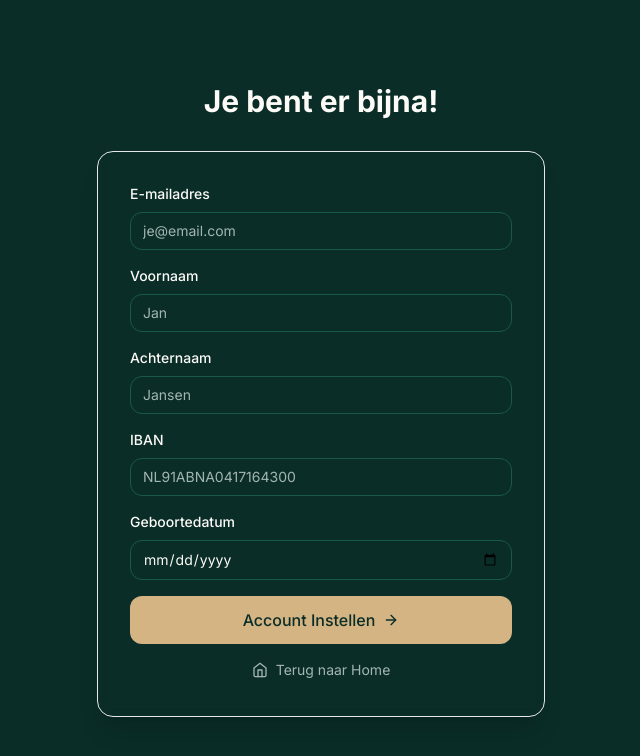
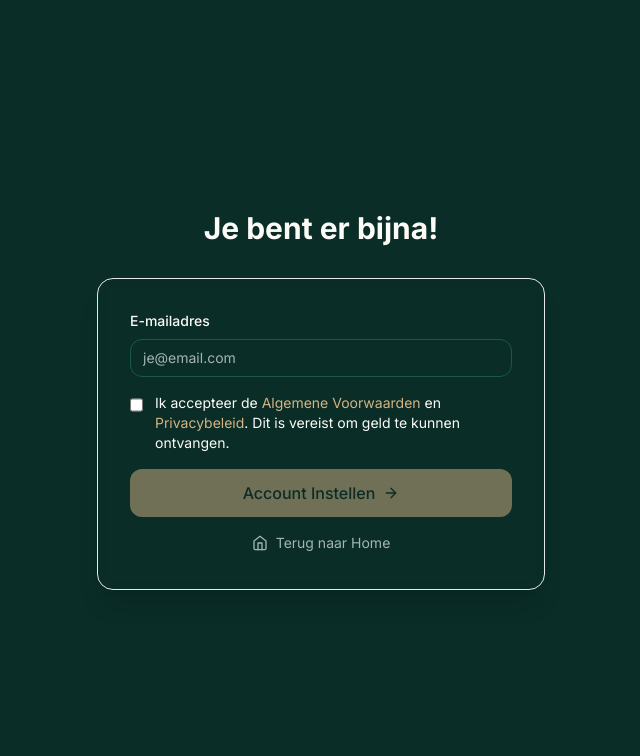
Before and after one commit to Esemwerkt/MonnieGiftV2, a Next.js app: page /onboard/custom in a window 1280 px wide. Shown: the top 756 px of the page, without its empty margins (319-959 px from the left). Built offline with nearby package versions, Linux system fonts and the light colour scheme.

Commit message:
Add frontend ToS acceptance for Express accounts
- Add tos_acceptance with timestamp and IP to account creation
- Add ToS checkbox to onboarding form with links to terms/privacy
- Disable submit button until ToS is accepted
- This should reduce Stripe onboarding requirements

```diff
--- a/app/api/gifts/claim/route.ts
+++ b/app/api/gifts/claim/route.ts
@@ -83,26 +83,17 @@ export async function POST(request: NextRequest) {
       }
     } else {
       try {
-        // Create Custom account for full control over onboarding
+        // Create Express account with ToS acceptance handled on frontend
         const account = await stripe.accounts.create({
-          type: 'custom',
+          type: 'express',
           country: 'NL',
           email: email,
           capabilities: {
             transfers: { requested: true }
           },
-          business_type: 'individual',
-          individual: {
-            email: email,
-            first_name: email.split('@')[0],
-            last_name: 'User',
-          },
-          settings: {
-            payouts: {
-              schedule: {
-                interval: 'daily',
-              },
-            },
+          tos_acceptance: {
+            date: Math.floor(Date.now() / 1000),
+            ip: '127.0.0.1', // This will be updated with real IP in production
           },
         });
 
--- a/app/onboard/custom/page.tsx
+++ b/app/onboard/custom/page.tsx
@@ -13,10 +13,7 @@ export default function CustomOnboardPage() {
 
   const [formData, setFormData] = useState({
     email: '',
-    firstName: '',
-    lastName: '',
-    iban: '',
-    dateOfBirth: '',
+    tosAccepted: false,
   });
 
   const accountId = searchParams.get('account_id');
@@ -28,16 +25,15 @@ export default function CustomOnboardPage() {
       setFormData(prev => ({
         ...prev,
         email: email,
-        firstName: email.split('@')[0],
       }));
     }
   }, [email]);
 
   const handleInputChange = (e: React.ChangeEvent<HTMLInputElement>) => {
-    const { name, value } = e.target;
+    const { name, value, type, checked } = e.target;
     setFormData(prev => ({
       ...prev,
-      [name]: value,
+      [name]: type === 'checkbox' ? checked : value,
     }));
   };
 
@@ -47,8 +43,8 @@ export default function CustomOnboardPage() {
     setError('');
 
     try {
-      // Submit minimal onboarding data directly
-      const response = await fetch('/api/connect/custom-onboard', {
+      // Create onboarding link for Express account
+      const response = await fetch('/api/connect/onboard-link', {
         method: 'POST',
         headers: {
           'Content-Type': 'application/json',
@@ -56,25 +52,23 @@ export default function CustomOnboardPage() {
         body: JSON.stringify({
           accountId,
           giftId,
-          ...formData,
+          email: formData.email,
         }),
       });
 
       const data = await response.json();
 
       if (!response.ok) {
-        throw new Error(data.error || 'Failed to complete onboarding');
+        throw new Error(data.error || 'Failed to create onboarding link');
       }
 
-      setSuccess(true);
+      if (data.onboardingUrl) {
+        // Redirect to Stripe's Express onboarding
+        window.location.href = data.onboardingUrl;
+        return;
+      }
 
-      setTimeout(() => {
-        if (giftId && formData.email) {
-          router.push(`/claim/${giftId}?email=${encodeURIComponent(formData.email)}&onboarding_complete=true&auto_claim=true`);
-        } else {
-          router.push('/');
-        }
-      }, 2000);
+      setError('No onboarding URL received');
 
     } catch (err) {
       setError(err instanceof Error ? err.message : 'An error occurred');
@@ -138,67 +132,27 @@ export default function CustomOnboardPage() {
               />
             </div>
 
-            {/* First Name */}
-            <div>
-              <label className="block text-sm font-medium text-foreground mb-2">
-                Voornaam
-              </label>
+            {/* ToS Acceptance */}
+            <div className="flex items-start gap-3">
               <input
-                type="text"
-                name="firstName"
-                value={formData.firstName}
+                type="checkbox"
+                name="tosAccepted"
+                checked={formData.tosAccepted}
                 onChange={handleInputChange}
                 required
-                className="w-full px-3 py-2 border border-input bg-background rounded-lg text-sm placeholder-muted-foreground focus:outline-none focus:ring-2 focus:ring-ring focus:border-transparent"
-                placeholder="Jan"
+                className="mt-1 h-4 w-4 text-primary border-input rounded focus:ring-2 focus:ring-ring"
               />
-            </div>
-
-            {/* Last Name */}
-            <div>
-              <label className="block text-sm font-medium text-foreground mb-2">
-                Achternaam
+              <label className="text-sm text-foreground">
+                Ik accepteer de{' '}
+                <a href="/terms" target="_blank" className="text-primary hover:underline">
+                  Algemene Voorwaarden
+                </a>{' '}
+                en{' '}
+                <a href="/privacy" target="_blank" className="text-primary hover:underline">
+                  Privacybeleid
+                </a>
+                . Dit is vereist om geld te kunnen ontvangen.
               </label>
-              <input
-                type="text"
-                name="lastName"
-                value={formData.lastName}
-                onChange={handleInputChange}
-                required
-                className="w-full px-3 py-2 border border-input bg-background rounded-lg text-sm placeholder-muted-foreground focus:outline-none focus:ring-2 focus:ring-ring focus:border-transparent"
-                placeholder="Jansen"
-              />
-            </div>
-
-            {/* IBAN */}
-            <div>
-              <label className="block text-sm font-medium text-foreground mb-2">
-                IBAN
-              </label>
-              <input
-                type="text"
-                name="iban"
-                value={formData.iban}
-                onChange={handleInputChange}
-                required
-                className="w-full px-3 py-2 border border-input bg-background rounded-lg text-sm placeholder-muted-foreground focus:outline-none focus:ring-2 focus:ring-ring focus:border-transparent"
-                placeholder="NL91ABNA0417164300"
-              />
-            </div>
-
-            {/* Date of Birth */}
-            <div>
-              <label className="block text-sm font-medium text-foreground mb-2">
-                Geboortedatum
-              </label>
-              <input
-                type="date"
-                name="dateOfBirth"
-                value={formData.dateOfBirth}
-                onChange={handleInputChange}
-                required
-                className="w-full px-3 py-2 border border-input bg-background rounded-lg text-sm placeholder-muted-foreground focus:outline-none focus:ring-2 focus:ring-ring focus:border-transparent"
-              />
             </div>
 
             {error && (
@@ -210,7 +164,7 @@ export default function CustomOnboardPage() {
             {/* Submit Button */}
             <button
               type="submit"
-              disabled={loading}
+              disabled={loading || !formData.tosAccepted}
               className="w-full px-6 py-3 bg-primary text-primary-foreground rounded-lg font-medium hover:bg-primary/90 disabled:opacity-50 disabled:cursor-not-allowed transition-all duration-200 flex items-center justify-center gap-2"
             >
               {loading ? (
```
